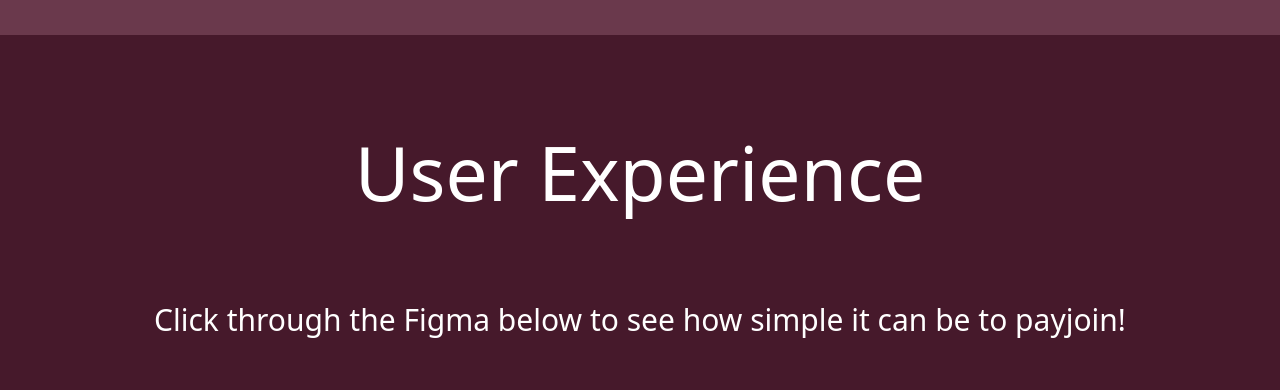
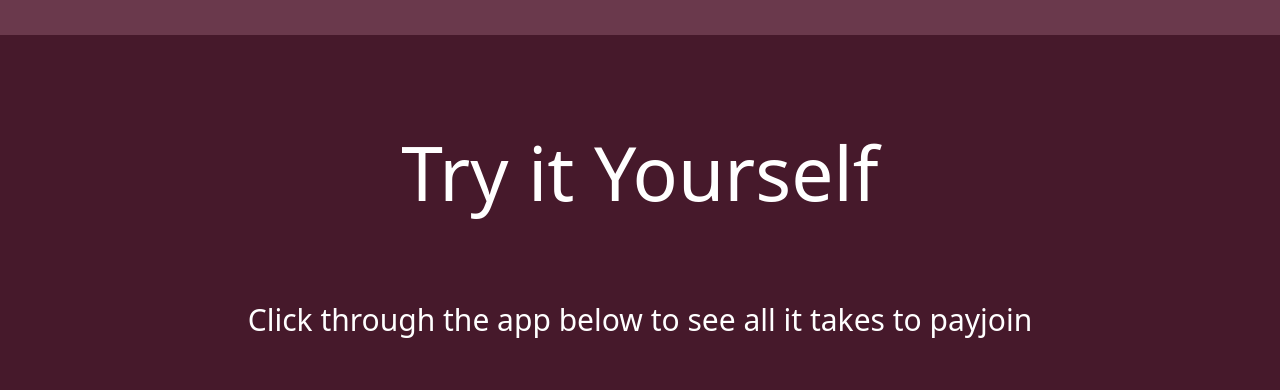
Before and after one commit to payjoin/payjoin.org, a SvelteKit app: page / in a window 1280 px wide. Shown: the part 1440-1830 px from the top of the page. Built offline with nearby package versions, Linux system fonts and the light colour scheme.

Commit message:
Fix heading semantics

```diff
--- a/src/components/Header/H2.svelte
+++ b/src/components/Header/H2.svelte
@@ -2,4 +2,4 @@
 	export let colorClass = 'text-white';
 </script>
 
-<h2 class={`text-4xl my-4 ${colorClass} ${$$props.class}`}><slot /></h2>
+<h2 class={`text-6xl my-4 ${colorClass} ${$$props.class}`}><slot /></h2>
--- a/src/routes/+page.svelte
+++ b/src/routes/+page.svelte
@@ -59,7 +59,7 @@ If there is a wallet you’d like to see adopt payjoin or you are a wallet devel
 </section>
 
 <section class="bg-tertiary w-full flex flex-col gap-4 sm:gap-14 items-center py-16">
-	<H1>Why Payjoin?</H1>
+	<H2>Why Payjoin?</H2>
 	<div class="flex flex-col sm:flex-row sm:gap-12 gap-4 w-3/4">
 		<Card>
 			<div class="flex flex-col gap-2 text-white">
@@ -95,8 +95,8 @@ If there is a wallet you’d like to see adopt payjoin or you are a wallet devel
 </section>
 
 <section class="bg-secondary w-full flex flex-col gap-4 sm:gap-12 items-center py-16 text-white">
-	<H1>User Experience</H1>
-	<H3>Click through the Figma below to see how simple it can be to payjoin!</H3>
+	<H2>Try it Yourself</H2>
+	<H3>Click through the app below to see all it takes to payjoin</H3>
 	<div class="w-4/5 sm:w-1/2">
 		<iframe
 			title="Payjoin Demo"
@@ -111,7 +111,7 @@ If there is a wallet you’d like to see adopt payjoin or you are a wallet devel
 <section
 	class="bg-secondary w-full flex flex-col gap-4 sm:gap-12 items-center py-16 text-white text-center"
 >
-	<H1>Wallets Using Payjoin</H1>
+	<H2>Wallets Using Payjoin</H2>
 	<div
 		class="flex flex-col sm:flex-row max-sm:py-4 gap-8 w-full bg-tertiary justify-center items-center"
 	>
@@ -145,7 +145,7 @@ If there is a wallet you’d like to see adopt payjoin or you are a wallet devel
 </section>
 
 <section class="bg-tertiary w-full flex flex-col gap-4 sm:gap-12 items-center py-16 text-white">
-	<H1>FAQ</H1>
+	<H2>FAQ</H2>
 	<div class="flex flex-col gap-8 w-3/4">
 		{#each faqs as { question, answer, open }, i}
 			<Card>
@@ -172,10 +172,10 @@ If there is a wallet you’d like to see adopt payjoin or you are a wallet devel
 	class="bg-secondary w-full flex flex-col gap-4 sm:gap-12 items-center py-16 text-white max-sm:text-center"
 >
 	<div class="flex flex-col items-center">
-		<H1>Pay it Forward</H1>
-		<H1>Join the Community</H1>
-		<H3>Payjoin can bring many benefits to Bitcoin, but it needs your help</H3>
+		<H2>Pay it Forward</H2>
+		<H2>Join the Community</H2>
 	</div>
+	<H3>Payjoin can bring many benefits to Bitcoin, but it needs your help</H3>
 	<H3
 		>Join our <Link href="https://payjoin.substack.com/">newsletter</Link> or the <Link
 			href="https://discord.gg/6rJD9R684h">Discord</Link
```
